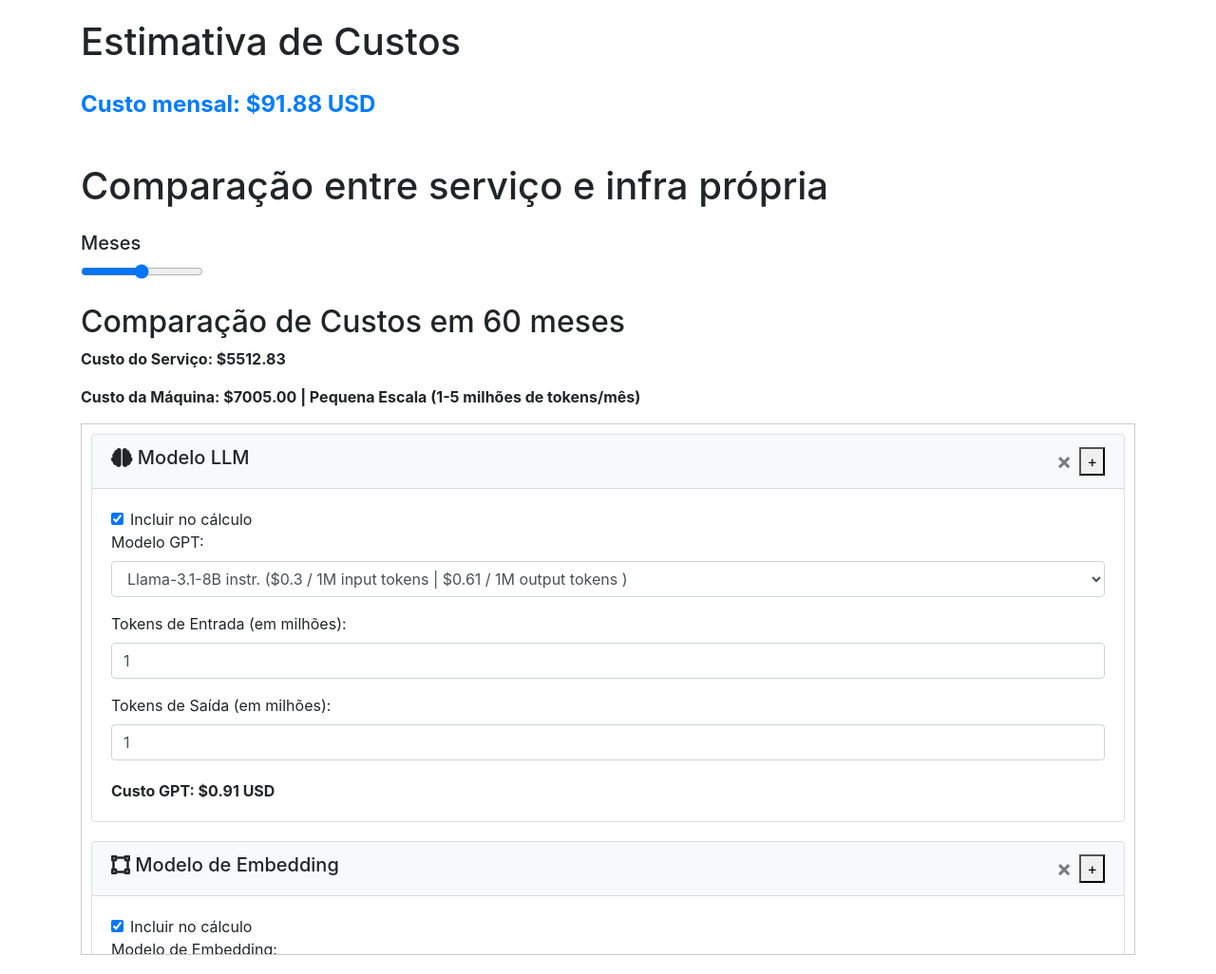
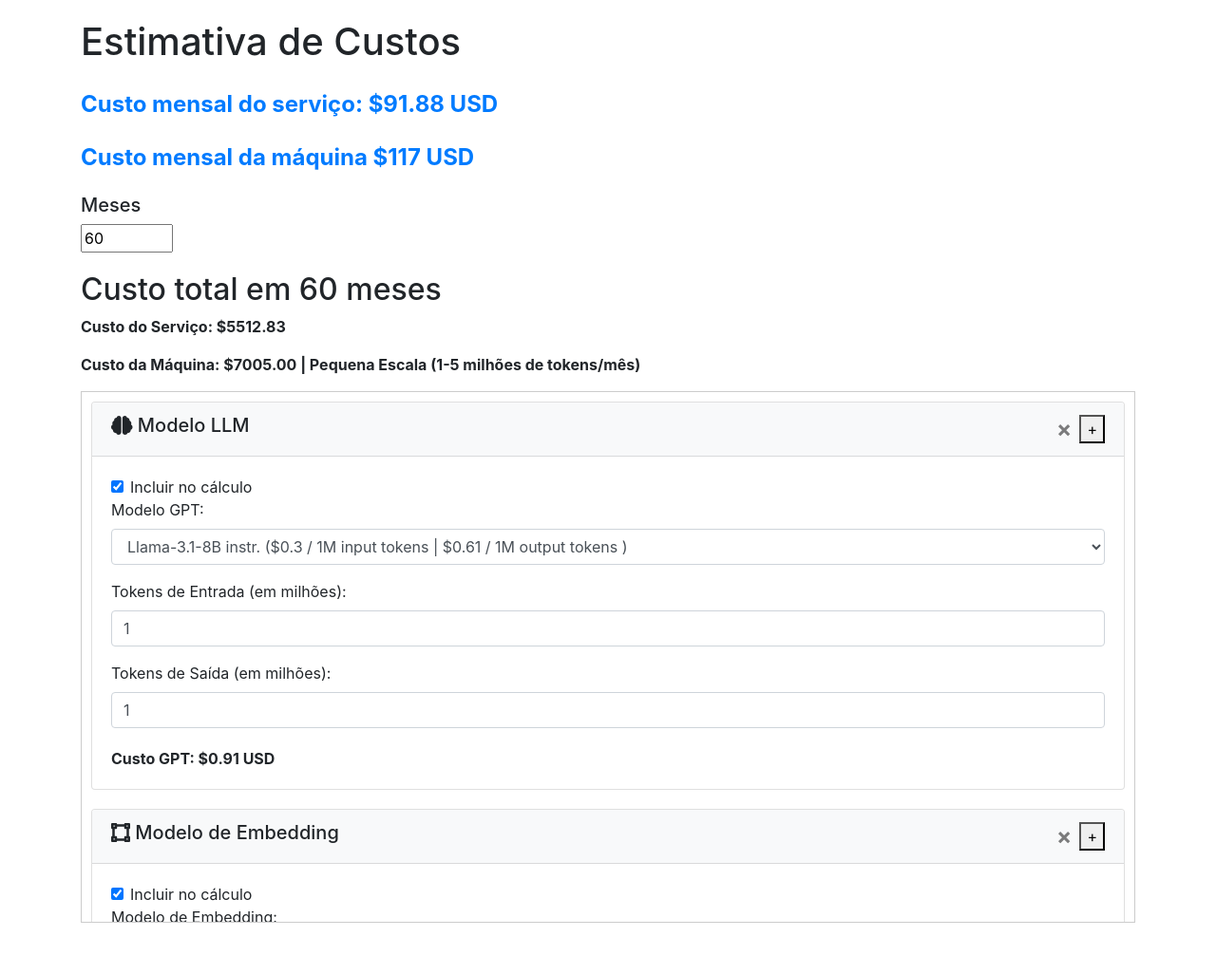
Before and after one commit to will-nasc/calculadora_precos_lab, a plain HTML site: page index.html in a window 1280 px wide. Shown: the whole page at 95% size. After the commit the page ends 992 px from the top, so only its background shows below. Drawn offline with nearby package versions, Linux system fonts and the light colour scheme.

Commit message:
Update index.html
atualização do pedro

```diff
--- a/index.html
+++ b/index.html
@@ -15,6 +15,7 @@
         .card-header h5, .card-header i { display: inline; }
         .card-header i { margin-left: 10px; }
         .total-cost { font-size: 1.5em; margin-bottom: 20px; color: #007bff; }
+        .total-cost-machine { font-size: 1.5em; margin-bottom: 20px; color: #007bff; }
         #cardsContainer { max-height: 70vh; overflow-y: auto; padding: 10px; border: 1px solid #ccc; }
     </style>
 </head>
@@ -22,11 +23,10 @@
     <div class="container">
         <h1 class="mb-4">Estimativa de Custos</h1>
         <div class="result total-cost" id="totalCost">Mensal: $0.00 USD</div>
-        <br>
-        <h1 class="mb-4">Comparação entre serviço e infra própria</h1>
-        <div class="slidecontainer">
+        <div class="result total-cost-machine" id="total-cost-machine"></div>
+        <div class="inputcontainer">
             <h5>Meses</h5>
-            <input type="range" min="1" max="120" value="60" class="slider" id="monthCostRange" onchange="calculateCost()">
+            <input type="number" min="1" max="120" value="60" id="monthCostNumber" onchange="calculateCost()" oninput="checkValue(this)">
         </div>
 
         <div class="result" id="result"></div>
@@ -379,8 +379,8 @@
 
    function calculateCost() {
 
-
-    const periodo = document.getElementById("monthCostRange").value;
+    debugger;
+    const periodo = document.getElementById("monthCostNumber").value;
     let totalTokens = 0;
 
        // GPT Model Calculation
@@ -462,14 +462,16 @@
 
        // Total Cost Calculation
        const custoServicoMensal = totalGptCost + totalEmbeddingCost + totalServiceCost + totalPineconeCost + totalDatabaseCost;
-       document.getElementById('totalCost').innerText = `Custo mensal: $${custoServicoMensal.toFixed(2)} USD`;
+       document.getElementById('totalCost').innerText = `Custo mensal do serviço: $${custoServicoMensal.toFixed(2)} USD`;
        const configs = obterConfiguracao(totalTokens);
         mediaPrecoMaquina = calcularMediaPreco(configs);
         const custoMaquinaMensal = (mediaPrecoMaquina / periodo) + 56;
         const custoTotalServico = custoServicoMensal * periodo;
         const custoTotalMaquina = custoMaquinaMensal * periodo;
+        document.getElementById('total-cost-machine').innerText = `Custo mensal da máquina $${Math.round(custoTotalMaquina/periodo)} USD`
 
-        let comparacao =    `<h2>Comparação de Custos em ${periodo} meses</h2>`;
+
+        let comparacao =    `<h2>Custo total em ${periodo} meses</h2>`;
         comparacao += `<p>Custo do Serviço: $${custoTotalServico.toFixed(2)}</p>`;
         comparacao += `<p>Custo da Máquina: $${custoTotalMaquina.toFixed(2)} | <span>${configs.escala}</span></p> ` ;
 
```
